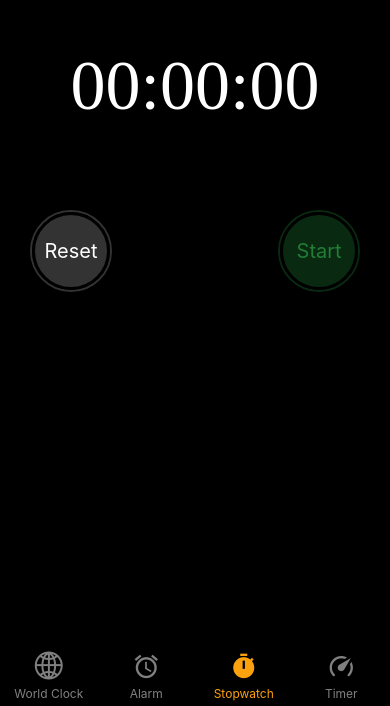
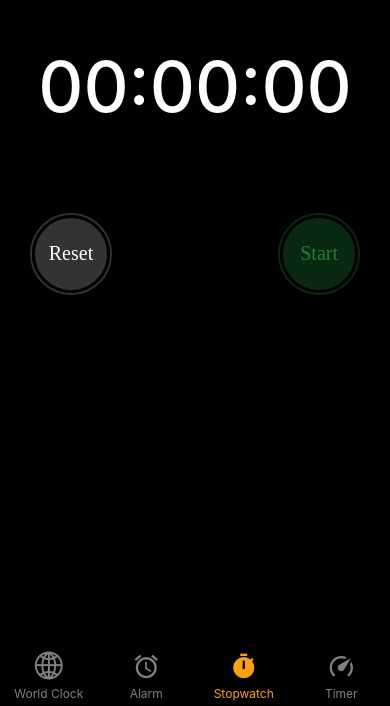
Before and after one commit to Hartz-byte/StopwatchApp, a React Native app: screen /Stopwatch in a window 390 px wide. Shown: the part 138-844 px from the top of the page. Built offline with nearby package versions, Linux system fonts and the light colour scheme.

Commit message:
fonts add and used, optimized the app for the build

```diff
--- /dev/null
+++ b/react-native.config.js
@@ -0,0 +1,3 @@
+module.exports = {
+  assets: ['./assets/fonts'],
+};
--- a/src/screens/StopwatchScreen.tsx
+++ b/src/screens/StopwatchScreen.tsx
@@ -221,7 +221,7 @@ const styles = StyleSheet.create({
   timeText: {
     fontSize: width < 380 ? 50 : 70,
     color: 'white',
-    fontFamily: 'Inter-Regular',
+    fontFamily: 'Inter Medium',
   },
   buttonContainer: {
     marginTop: height * 0.1,
@@ -288,14 +288,17 @@ const styles = StyleSheet.create({
   buttonText: {
     color: '#fff',
     fontSize: width < 380 ? 16 : 20,
+    fontFamily: 'Inter Regular',
   },
   stopText: {
     color: 'red',
     fontSize: width < 380 ? 16 : 20,
+    fontFamily: 'Inter Regular',
   },
   startText: {
     color: '#217E36',
     fontSize: width < 380 ? 16 : 20,
+    fontFamily: 'Inter Regular',
   },
   lapList: {
     marginTop: 40,
@@ -304,7 +307,12 @@ const styles = StyleSheet.create({
   },
   lapText: {
     fontSize: 16,
-    fontFamily: 'Inter-Medium',
+    fontFamily: 'Inter Regular',
+  },
+  lapTimeText: {
+    fontSize: 16,
+    fontFamily: 'Inter Regular',
+    color: '#fff',
   },
   lapContainer: {
     width: '100%',
@@ -314,14 +322,9 @@ const styles = StyleSheet.create({
     backgroundColor: '#444',
     marginVertical: 10,
   },
-  lapTimeText: {
-    fontSize: 16,
-    fontFamily: 'Inter-Medium',
-    color: '#fff',
-  },
   lapDiffText: {
     fontSize: 14,
     color: 'green',
-    fontFamily: 'Inter-Medium',
+    fontFamily: 'Inter Regular',
   },
 });
```
Also changed, not shown: assets/fonts/Inter Medium.ttf (added), assets/fonts/Inter Regular.ttf (added), 7 other files (tests, documents, lock files or other folders).
